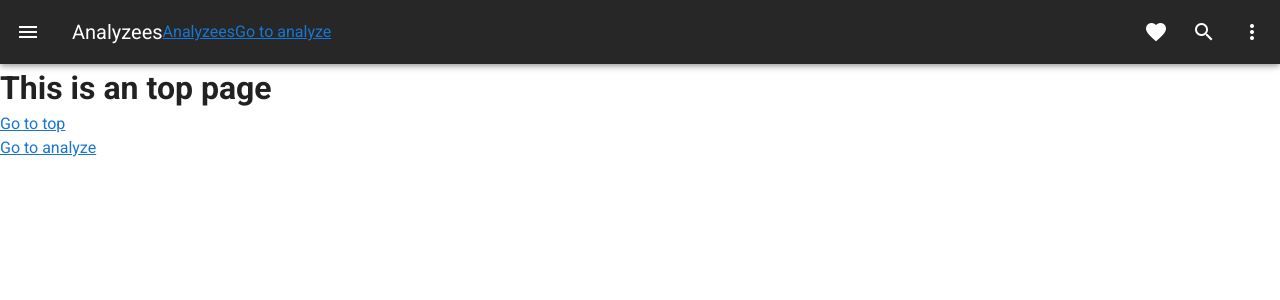
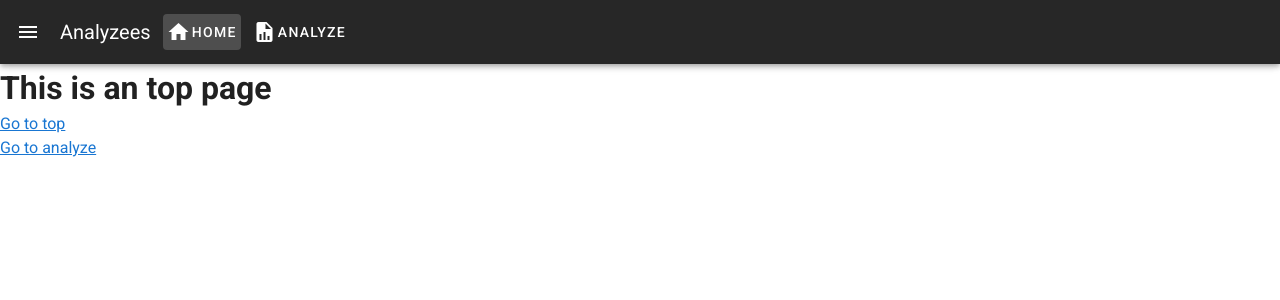
Before and after one commit to mkdk09/analyze-es-front, a Vue app: page / in a window 1280 px wide. Shown: the top 300 px of the page. Built offline with nearby package versions, Linux system fonts and the light colour scheme.

Commit message:
Headerをある程度完成させた

```diff
--- a/src/components/Header.vue
+++ b/src/components/Header.vue
@@ -5,17 +5,19 @@
       dark
     >
       <v-app-bar-nav-icon></v-app-bar-nav-icon>
-      <v-toolbar-title>Analyzees</v-toolbar-title>
-      <router-link to="/">Analyzees</router-link>
-      <router-link to="/analyze">Go to analyze</router-link>
-      <div class="flex-grow-1"></div>
-      <v-btn icon>
-        <v-icon>mdi-heart</v-icon>
+      <v-toolbar-title class="mx-1 px-1">Analyzees</v-toolbar-title>
+      <!-- <router-link to="/">Analyzees</router-link> -->
+      <!-- <router-link to="/analyze">Go to analyze</router-link> -->
+      <!-- <div class="flex-grow-1"></div> -->
+      <v-btn text to="/" class="mx-1 px-1"><v-icon>mdi-home</v-icon>Home</v-btn>
+      <v-btn text to="/analyze" class="mx-1 px-1"><v-icon>mdi-file-chart</v-icon>Analyze</v-btn>
+      <!-- <v-btn icon>
+        <v-icon>mdi-home</v-icon>
       </v-btn>
       <v-btn icon>
-        <v-icon>mdi-magnify</v-icon>
-      </v-btn>
-      <v-menu
+        <v-icon>mdi-file-chart</v-icon>
+      </v-btn> -->
+      <!-- <v-menu
         left
         bottom
       >
@@ -33,7 +35,7 @@
             <v-list-item-title>りんく {{ n }}</v-list-item-title>
           </v-list-item>
         </v-list>
-      </v-menu>
+      </v-menu> -->
     </v-app-bar>
   </div>
 </template>
```
